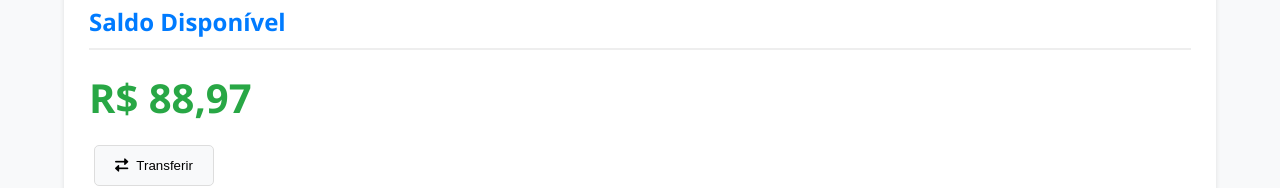
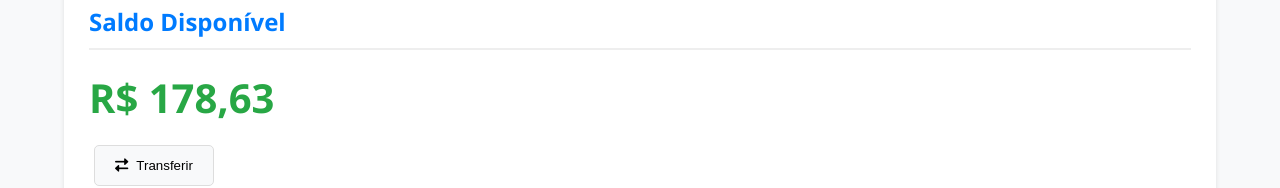
Before and after one commit to techprimeapi/account, a plain HTML site: page index.html in a window 1280 px wide. Shown: the part 163-351 px from the top of the page. Drawn offline with Linux system fonts and the light colour scheme.

Commit message:
Update index.html

```diff
--- a/index.html
+++ b/index.html
@@ -23,7 +23,7 @@
         <section class="dashboard">
             <div class="saldo-box">
                 <h2>Saldo Disponível</h2>
-                <p id="valorSaldo">R$ 88,97</p>
+                <p id="valorSaldo">R$ 178,63</p>
             </div>
             <div class="acoes-rapidas">
                 <button><i class="fas fa-exchange-alt"></i> Transferir</button>
```
